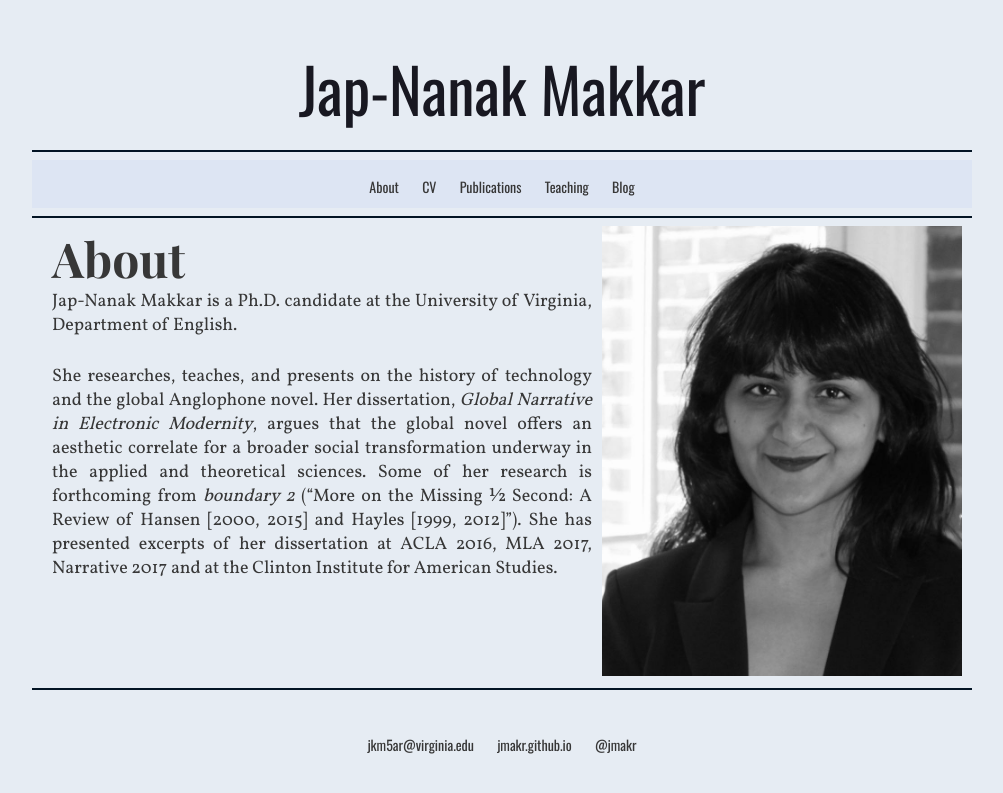
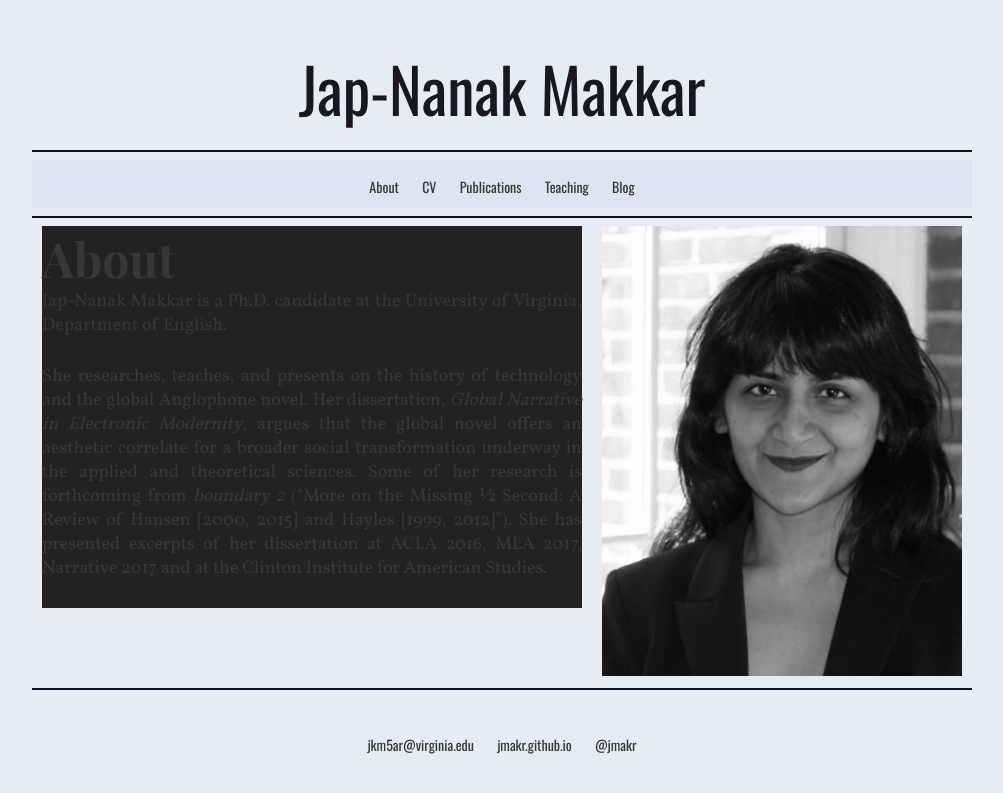
Before and after one commit to jmakr/jmakr.github.io, a Jekyll site: the page built from index.html, in a window 1280 px wide. Shown: the top 793 px of the page, without its empty margins (138-1141 px from the left). Built offline with Jekyll 4.4.1, drawn with Linux system fonts in a browser that asks for light colours; some web fonts are replaced.

Commit message:
Update index.html

```diff
--- a/index.html
+++ b/index.html
@@ -17,9 +17,9 @@ title: About
   	</div>
 !-->
 
-<div id="blurbcontainer" class="article grid_7">
+
   <div id="blurb" class="article grid_7"> <!--takes up 620 pixels [10 at beginning not counted] horizontally,leaving me with 300 pixels for the photo horizontally, 10 at either end not counted !-->
-
+    	<div style="background-color: #222222">
 
 	<p6>{{ page.title }}</p6>
 
@@ -30,9 +30,9 @@ title: About
 		She has presented excerpts of her dissertation at ACLA 2016, MLA 2017, Narrative 2017 and at the Clinton Institute for American Studies. </p2>
 
 
+	  </div>
+  </div>
 
-  </div>
-	</div>
 
 
   <div id="imagebox" class="article grid_4">
```
